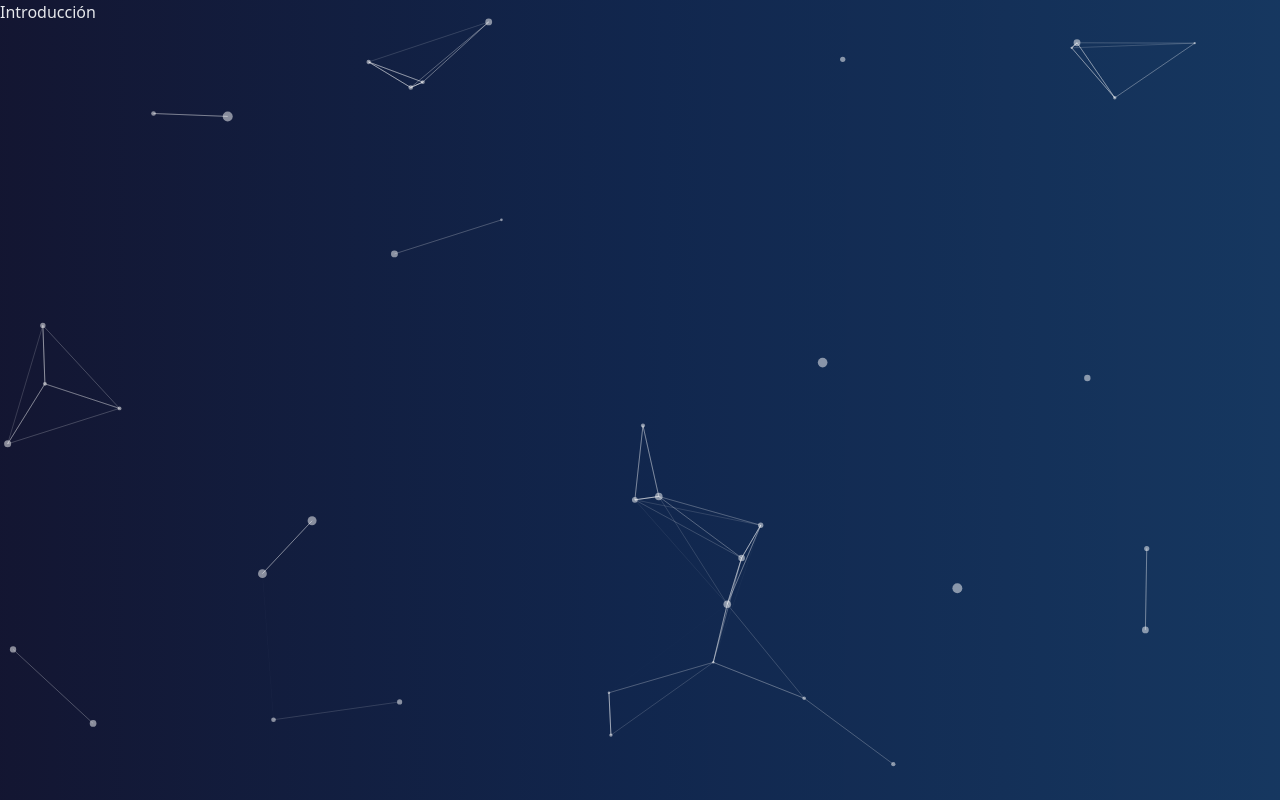
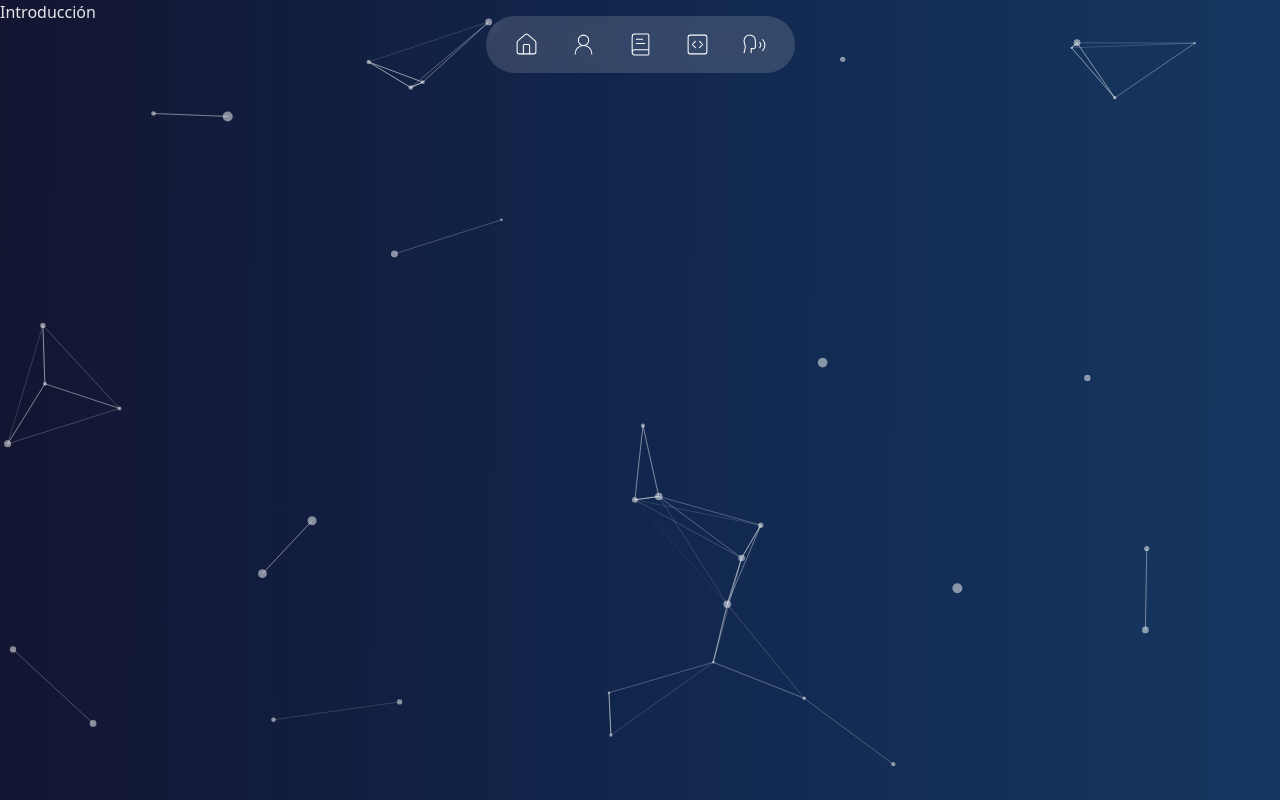
Before and after one commit to alvaroCodeLab/PortfolioWeb, a Next.js app: page / in a window 1280 px wide. Built offline with nearby package versions, Linux system fonts and the light colour scheme.

Commit message:
Se añade primer diseño/protipo del navbar de la página

```diff
--- a/app/layout.tsx
+++ b/app/layout.tsx
@@ -1,6 +1,7 @@
 import type { Metadata } from "next";
 import { Urbanist } from "next/font/google";
 import "./globals.css";
+import Navbar from "@/components/navbar";
 
 const urbanist = Urbanist({
   variable: "--font-urbanist",
@@ -22,6 +23,7 @@ export default function RootLayout({
       <body
         className={`${urbanist.variable} antialiased`}
       >
+        <Navbar />
         {children}
       </body>
     </html>
--- /dev/null
+++ b/components/navbar.tsx
@@ -0,0 +1,24 @@
+import { itemsNavbar } from "@/data";
+import Link from "next/link";
+
+const Navbar = () => {
+  return (
+    <div className="fixed top-4 z-40 flex items-center justify-center w-full">
+      <nav>
+        <div className="flex items-center gap-2 px-4 py-2 rounded-full bg-white/15 backdrop-blur-sm">
+          {itemsNavbar.map((item) => (
+            <Link
+              key={item.id}
+              href={item.link}
+              className="px-3 py-2 transition-colors duration-150 rounded-full hover:bg-orange-500"
+            >
+              {item.icon}
+            </Link>
+          ))}
+        </div>
+      </nav>
+    </div>
+  );
+};
+
+export default Navbar;
--- /dev/null
+++ b/data.tsx
@@ -0,0 +1,257 @@
+import { BookText, CodeSquare, HomeIcon, UserRound, Linkedin, Twitter, Rss, Twitch, Youtube, Crop, Pencil, Computer, Book, Rocket, Speech } from "lucide-react";
+
+export const socialNetworks = [
+    {
+        id: 1,
+        logo: <Youtube size={30} strokeWidth={1} />,
+        src: "#!",
+    },
+    {
+        id: 2,
+        logo: <Linkedin size={30} strokeWidth={1} />,
+        src: "#!",
+    },
+    {
+        id: 3,
+        logo: <Twitter size={30} strokeWidth={1} />,
+        src: "#!",
+    },
+    {
+        id: 4,
+        logo: <Rss size={30} strokeWidth={1} />,
+        src: "#!",
+    },
+    {
+        id: 5,
+        logo: <Twitch size={30} strokeWidth={1} />,
+        src: "#!",
+    },
+];
+
+
+export const itemsNavbar = [
+    {
+        id: 1,
+        title: "Home",
+        icon: <HomeIcon size={25} color="#fff" strokeWidth={1} />,
+        link: "/",
+    },
+    {
+        id: 2,
+        title: "User",
+        icon: <UserRound size={25} color="#fff" strokeWidth={1} />,
+        link: "/about-me",
+    },
+    {
+        id: 3,
+        title: "Book",
+        icon: <BookText size={25} color="#fff" strokeWidth={1} />,
+        link: "/services",
+    },
+    {
+        id: 4,
+        title: "Target",
+        icon: <CodeSquare size={25} color="#fff" strokeWidth={1} />,
+        link: "/portfolio",
+    },
+    {
+        id: 5,
+        title: "Home",
+        icon: <Speech size={25} color="#fff" strokeWidth={1} />,
+        link: "/testimonials",
+    },
+];
+
+export const dataAboutPage = [
+    {
+        id: 1,
+        title: "Frontend Developer",
+        subtitle: "TechSolutions",
+        description: "Colabora con un equipo dinámico para desarrollar interfaces de usuario atractivas y funcionales que impulsen el éxito de nuestros clientes en el mundo digital.",
+        date: "Nov 2023 ",
+    },
+    {
+        id: 2,
+        title: "Creador de Experiencias Digitales",
+        subtitle: "PixelCrafters",
+        description: "Trabaja en proyectos emocionantes que desafían los límites de la creatividad y la tecnología. Únete a nosotros mientras creamos experiencias digitales cautivadoras que inspiran y cautivan a nuestros usuarios.",
+        date: "May 2021",
+    },
+    {
+        id: 3,
+        title: "Especialista en Desarrollo Frontend",
+        subtitle: "CodeForge Solutions",
+        description: "Como desarrollador frontend, tendrás la oportunidad de colaborar en proyectos diversos y desafiantes que te permitirán expandir tus habilidades y dejar tu huella en el mundo digital.",
+        date: "Ago 2019",
+    },
+    {
+        id: 4,
+        title: "Prácticas Grado",
+        subtitle: "WebWizards Inc.",
+        description: "Únete a nosotros mientras creamos sitios web y aplicaciones interactivas que sorprenden y deleitan a nuestros clientes. Si tienes pasión por el diseño y la programación, y disfrutas colaborar en un entorno creativo, ¡queremos conocerte!        ",
+        date: "Mar 2018",
+    },
+]
+
+export const dataCounter = [
+    {
+        id: 0,
+        endCounter: 10,
+        text: "Años de experiencia",
+        lineRight: true,
+        lineRightMobile: true,
+    },
+    {
+        id: 1,
+        endCounter: 80,
+        text: "Clientes satisfechos",
+        lineRight: true,
+        lineRightMobile: false,
+    },
+    {
+        id: 2,
+        endCounter: 220,
+        text: "Proyectos finalizados",
+        lineRight: true,
+        lineRightMobile: true,
+    },
+    {
+        id: 3,
+        endCounter: 30,
+        text: "Premios ganadores",
+        lineRight: false,
+        lineRightMobile: false,
+    },
+];
+
+export const serviceData = [
+    {
+        icon: <Crop />,
+        title: "Branding",
+        description: "Desarrollo de una identidad de marca sólida y coherente, incluyendo diseño de logotipo, colores y elementos visuales",
+    },
+    {
+        icon: <Pencil />,
+        title: "Diseño web",
+        description: "Diseño creativo y profesional de interfaces web intuitivas y atractivas, centradas en la experiencia del usuario",
+    },
+    {
+        icon: <Computer />,
+        title: "Desarrollo web",
+        description: "Diseño y desarrollo de sitios web a medida, adaptados a tus necesidades",
+    },
+    {
+        icon: <Book />,
+        title: "Copywriting",
+        description: "Creación de contenido persuasivo y atractivo que capta la atención de tu audiencia",
+    },
+    {
+        icon: <Rocket />,
+        title: "SEO",
+        description: "Optimización de tu presencia en línea mediante estrategias de SEO avanzadas, ",
+    },
+];
+
+export const dataPortfolio = [
+    {
+        id: 1,
+        title: "Web Pro",
+        image: "/image-1.jpg",
+        urlGithub: "#!",
+        urlDemo: "#!",
+    },
+    {
+        id: 2,
+        title: "Desarrollo Web Ágil",
+        image: "/image-2.jpg",
+        urlGithub: "#!",
+        urlDemo: "#!",
+    },
+    {
+        id: 3,
+        title: "Estrategias Web",
+        image: "/image-3.jpg",
+        urlGithub: "#!",
+        urlDemo: "#!",
+    },
+    {
+        id: 4,
+        title: "Ideas Creativas",
+        image: "/image-4.jpg",
+        urlGithub: "#!",
+        urlDemo: "#!",
+    },
+    {
+        id: 5,
+        title: "Webs Impactantes",
+        image: "/image-5.jpg",
+        urlGithub: "#!",
+        urlDemo: "#!",
+    },
+    {
+        id: 6,
+        title: "Web Dinámica",
+        image: "/image-6.jpg",
+        urlGithub: "#!",
+        urlDemo: "#!",
+    },
+    {
+        id: 7,
+        title: "Dark Web ",
+        image: "/image-7.jpg",
+        urlGithub: "#!",
+        urlDemo: "#!",
+    },
+    {
+        id: 8,
+        title: "E-commerce web",
+        image: "/image-8.jpg",
+        urlGithub: "#!",
+        urlDemo: "#!",
+    }
+];
+
+export const dataTestimonials = [
+    {
+        id: 1,
+        name: "George Snow",
+        description:
+            "¡Increíble plataforma! Los testimonios aquí son genuinos y me han ayudado a tomar decisiones informadas. ¡Altamente recomendado!",
+        imageUrl: "/profile1.png",
+    },
+    {
+        id: 2,
+        name: "Juan Pérez",
+        description:
+            "Me encanta la variedad de testimonios disponibles en esta página. Es inspirador ver cómo otras personas han superado desafíos similares a los míos. ¡Gracias por esta invaluable fuente de motivación!",
+        imageUrl: "/profile2.png",
+    },
+    {
+        id: 3,
+        name: "María García",
+        description:
+            "Excelente recurso para obtener opiniones auténticas sobre diferentes productos y servicios. Me ha ayudado mucho en mis compras en línea. ¡Bravo por este sitio!",
+        imageUrl: "/profile3.png",
+    },
+    {
+        id: 4,
+        name: "Laura Snow",
+        description:
+            "¡Qué descubrimiento tan fantástico! Los testimonios aquí son honestos y detallados. Me siento más seguro al tomar decisiones después de leer las experiencias compartidas por otros usuarios.",
+        imageUrl: "/profile4.png",
+    },
+    {
+        id: 5,
+        name: "Carlos Sánchez",
+        description:
+            "Una joya en la web. Los testimonios son fáciles de encontrar y están bien organizados. ¡Definitivamente mi destino número uno cuando necesito referencias confiables!",
+        imageUrl: "/profile5.png",
+    },
+    {
+        id: 6,
+        name: "Antonio Martínez",
+        description:
+            "¡Fantástico recurso para aquellos que buscan validación antes de tomar decisiones importantes! Los testimonios aquí son veraces y realmente útiles. ¡Gracias por simplificar mi proceso de toma de decisiones!",
+        imageUrl: "/profile6.png",
+    },
+];
--- a/package.json
+++ b/package.json
@@ -11,6 +11,7 @@
   "dependencies": {
     "@tsparticles/react": "^3.0.0",
     "@tsparticles/slim": "^3.9.1",
+    "lucide-react": "^0.563.0",
     "next": "16.1.6",
     "postcss": "^8.5.6",
     "react": "19.2.3",
```
Also changed, not shown: 1 other file (tests, documents, lock files or other folders).
